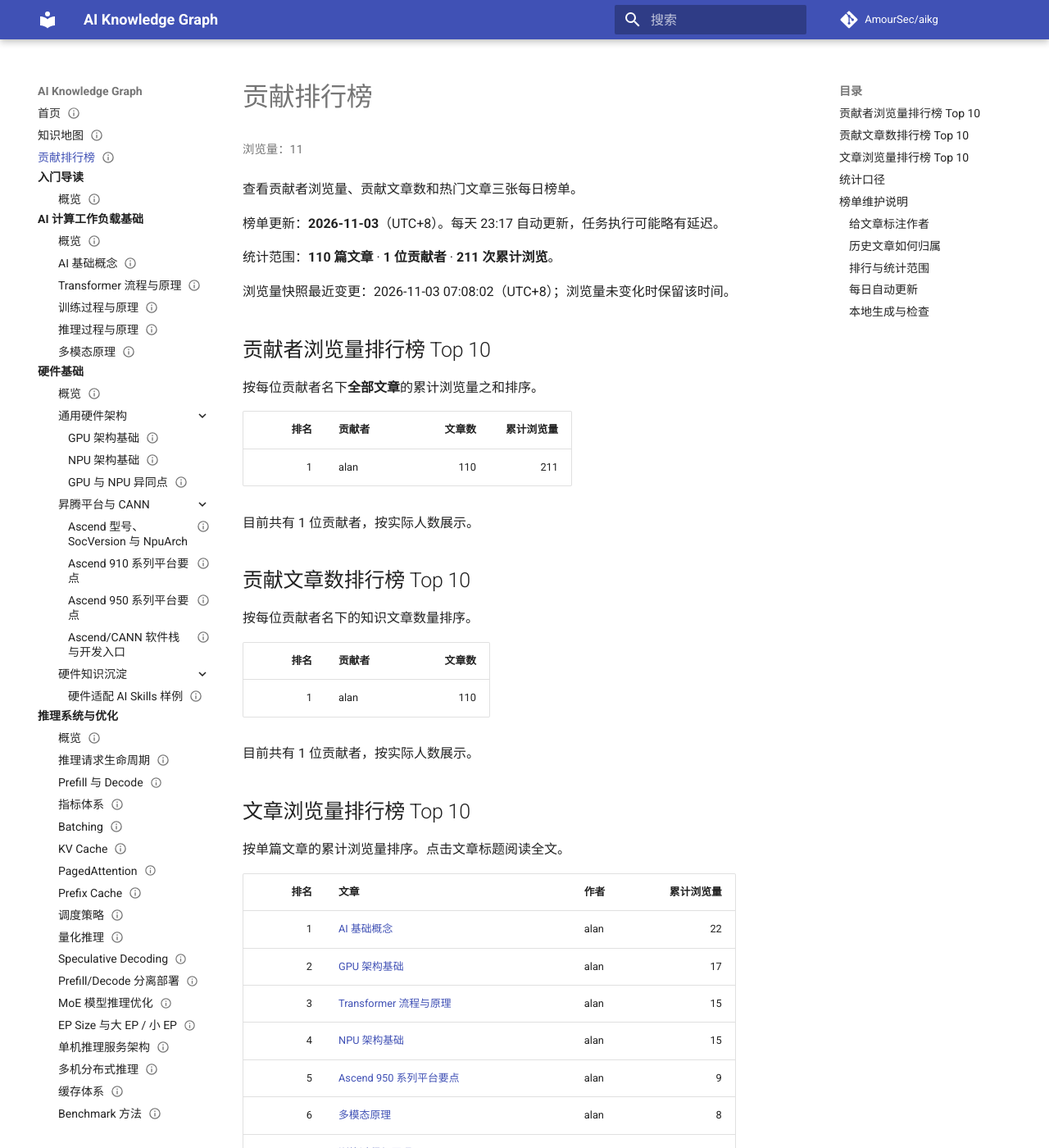
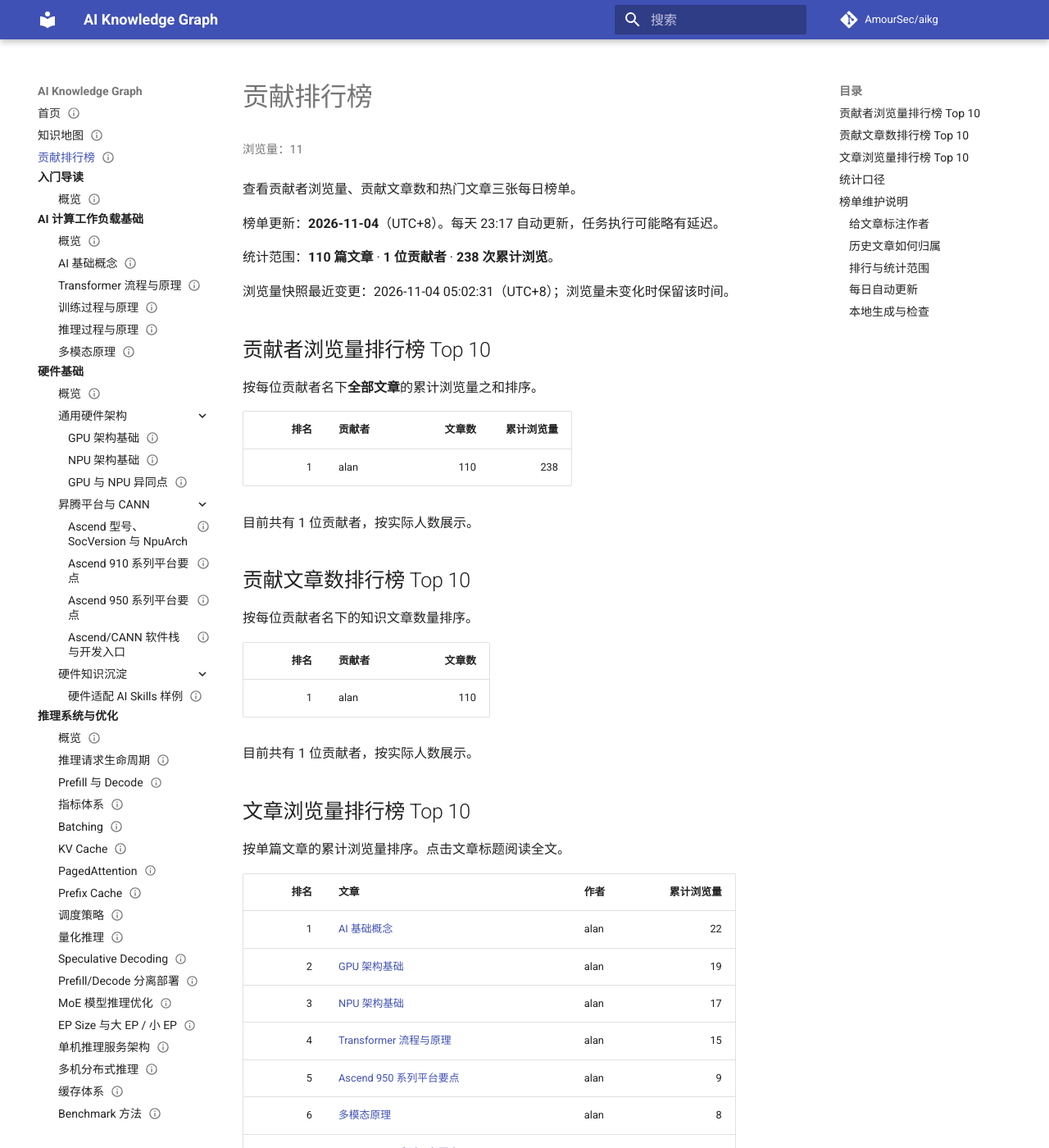
Before and after one commit to AmourSec/aikg, an MkDocs documentation site: the page built from docs/contribution-leaderboard.md, in a window 1280 px wide and 1400 px high. Shown: the whole window at 82% size. Built offline with MkDocs 1.6.1 and Material for MkDocs 9.7.7, drawn with Linux system fonts in a browser that asks for light colours; comment, search, counter and statistics services are not loaded; part of the change alters nothing that is shown; some of the changed text lies outside the part shown.

Commit message:
chore: update page views and contribution leaderboard [skip ci]

```diff
--- a/docs/assets/data/pageviews.json
+++ b/docs/assets/data/pageviews.json
@@ -1,10 +1,10 @@
 {
   "schema_version": 1,
-  "updated_at": "2026-11-03T07:08:02+08:00",
+  "updated_at": "2026-11-04T05:02:31+08:00",
   "pages": {
     "/": 1,
     "/02-ai-workloads/ai-fundamentals/": 5,
-    "/aikg/": 134,
+    "/aikg/": 135,
     "/aikg/01-getting-started/": 15,
     "/aikg/02-ai-workloads/": 15,
     "/aikg/02-ai-workloads/ai-fundamentals/": 17,
@@ -14,8 +14,9 @@
     "/aikg/02-ai-workloads/transformer/": 15,
     "/aikg/03-inference-systems/": 5,
     "/aikg/03-inference-systems/batching/": 2,
-    "/aikg/03-inference-systems/benchmark-methodology/": 2,
-    "/aikg/03-inference-systems/distributed-inference/": 2,
+    "/aikg/03-inference-systems/benchmark-methodology/": 4,
+    "/aikg/03-inference-systems/cache-system/": 1,
+    "/aikg/03-inference-systems/distributed-inference/": 3,
     "/aikg/03-inference-systems/ep-size-large-small-ep/": 2,
     "/aikg/03-inference-systems/kv-cache/": 4,
     "/aikg/03-inference-systems/metrics/": 4,
@@ -25,20 +26,26 @@
     "/aikg/03-inference-systems/rag-agent-workloads/": 1,
     "/aikg/03-inference-systems/request-lifecycle/": 5,
     "/aikg/03-inference-systems/scheduling/": 1,
-    "/aikg/03-inference-systems/sglang/": 1,
+    "/aikg/03-inference-systems/sglang/": 3,
     "/aikg/03-inference-systems/single-node-serving-architecture/": 1,
     "/aikg/03-inference-systems/speculative-decoding/": 3,
-    "/aikg/03-inference-systems/vllm/": 5,
-    "/aikg/04-training-systems/": 1,
+    "/aikg/03-inference-systems/tensorrt-llm/": 1,
+    "/aikg/03-inference-systems/vllm/": 6,
+    "/aikg/04-training-systems/": 2,
+    "/aikg/04-training-systems/batch-gradient-accumulation/": 2,
+    "/aikg/04-training-systems/data-pipeline/": 1,
+    "/aikg/04-training-systems/distributed-training-runtime/": 1,
     "/aikg/04-training-systems/evaluation-validation-checkpoint-selection/": 7,
     "/aikg/04-training-systems/expert-parallel-moe-training/": 3,
     "/aikg/04-training-systems/flux-kernel-fusion/": 1,
     "/aikg/04-training-systems/hybrid-parallelism-composition/": 1,
+    "/aikg/04-training-systems/memory-composition-optimization/": 1,
     "/aikg/04-training-systems/muon-optimizer/": 1,
     "/aikg/04-training-systems/pipeline-parallel/": 2,
     "/aikg/04-training-systems/sequence-context-parallel/": 1,
-    "/aikg/04-training-systems/training-data-mixing-sampling-effective-tokens/": 1,
-    "/aikg/04-training-systems/training-lifecycle/": 1,
+    "/aikg/04-training-systems/training-data-mixing-sampling-effective-tokens/": 2,
+    "/aikg/04-training-systems/training-lifecycle/": 2,
+    "/aikg/04-training-systems/vocab-output-cross-entropy/": 1,
     "/aikg/05-kernels-compilers/": 7,
     "/aikg/05-kernels-compilers/attention-computation-patterns/": 7,
     "/aikg/05-kernels-compilers/megakernel-persistent-automatic-generation/": 5,
@@ -52,20 +59,21 @@
     "/aikg/07-cluster-infra/gpu-topology-numa-mig-mps-isolation/": 1,
     "/aikg/07-cluster-infra/node-lifecycle-health-maintenance/": 2,
     "/aikg/07-cluster-infra/rdma-network-nccl-topology-congestion/": 3,
-    "/aikg/08-benchmark-capacity/inference-capacity-modeling/": 1,
+    "/aikg/08-benchmark-capacity/inference-capacity-modeling/": 3,
     "/aikg/08-benchmark-capacity/queueing-model-tail-latency/": 1,
     "/aikg/08-benchmark-capacity/roofline-analysis-compute-bandwidth/": 2,
     "/aikg/09-reliability-observability/ai-failure-modes-gpu-nccl-network-storage/": 2,
     "/aikg/10-papers-cases/adr/": 1,
     "/aikg/10-papers-cases/ai-system-architecture/": 3,
     "/aikg/12-hardware-basics/": 7,
-    "/aikg/12-hardware-basics/ascend-910-series/": 5,
+    "/aikg/12-hardware-basics/ai-skills-sample/": 1,
+    "/aikg/12-hardware-basics/ascend-910-series/": 8,
     "/aikg/12-hardware-basics/ascend-950-series/": 9,
     "/aikg/12-hardware-basics/ascend-npu-models/": 5,
     "/aikg/12-hardware-basics/cann-stack/": 1,
-    "/aikg/12-hardware-basics/gpu-architecture-basics/": 17,
-    "/aikg/12-hardware-basics/gpu-npu-comparison/": 2,
-    "/aikg/12-hardware-basics/npu-basics/": 15,
+    "/aikg/12-hardware-basics/gpu-architecture-basics/": 19,
+    "/aikg/12-hardware-basics/gpu-npu-comparison/": 3,
+    "/aikg/12-hardware-basics/npu-basics/": 17,
     "/aikg/13-contribution-leaderboard/": 2,
     "/aikg/13-contribution-leaderboard/maintenance/": 1,
     "/aikg/99-templates/benchmark-report/": 1,
--- a/docs/contribution-leaderboard.md
+++ b/docs/contribution-leaderboard.md
@@ -4,7 +4,7 @@ description: 每日更新的贡献者浏览量、贡献文章数和文章浏览
 status: reviewed
 owner: maintainers
 license: CC-BY-4.0
-updated: 2026-11-03
+updated: 2026-11-04
 ---
 
 # 贡献排行榜
@@ -13,11 +13,11 @@ updated: 2026-11-03
 
 查看贡献者浏览量、贡献文章数和热门文章三张每日榜单。
 
-榜单更新：**2026-11-03**（UTC+8）。每天 23:17 自动更新，任务执行可能略有延迟。
+榜单更新：**2026-11-04**（UTC+8）。每天 23:17 自动更新，任务执行可能略有延迟。
 
-统计范围：**110 篇文章** · **1 位贡献者** · **211 次累计浏览**。
+统计范围：**110 篇文章** · **1 位贡献者** · **238 次累计浏览**。
 
-浏览量快照最近变更：2026-11-03 07:08:02（UTC+8）；浏览量未变化时保留该时间。
+浏览量快照最近变更：2026-11-04 05:02:31（UTC+8）；浏览量未变化时保留该时间。
 
 ## 贡献者浏览量排行榜 Top 10
 
@@ -25,7 +25,7 @@ updated: 2026-11-03
 
 | 排名 | 贡献者 | 文章数 | 累计浏览量 |
 | ---: | --- | ---: | ---: |
-| 1 | alan | 110 | 211 |
+| 1 | alan | 110 | 238 |
 
 目前共有 1 位贡献者，按实际人数展示。
 
@@ -46,15 +46,15 @@ updated: 2026-11-03
 | 排名 | 文章 | 作者 | 累计浏览量 |
 | ---: | --- | --- | ---: |
 | 1 | [AI 基础概念](02-ai-workloads/ai-fundamentals.md) | alan | 22 |
-| 2 | [GPU 架构基础](12-hardware-basics/gpu-architecture-basics.md) | alan | 17 |
-| 3 | [Transformer 流程与原理](02-ai-workloads/transformer.md) | alan | 15 |
-| 4 | [NPU 架构基础](12-hardware-basics/npu-basics.md) | alan | 15 |
+| 2 | [GPU 架构基础](12-hardware-basics/gpu-architecture-basics.md) | alan | 19 |
+| 3 | [NPU 架构基础](12-hardware-basics/npu-basics.md) | alan | 17 |
+| 4 | [Transformer 流程与原理](02-ai-workloads/transformer.md) | alan | 15 |
 | 5 | [Ascend 950 系列平台要点](12-hardware-basics/ascend-950-series.md) | alan | 9 |
 | 6 | [多模态原理](02-ai-workloads/multimodal-primer.md) | alan | 8 |
-| 7 | [训练过程与原理](02-ai-workloads/training-primer.md) | alan | 7 |
-| 8 | [Evaluation、Validation 与 Checkpoint Selection](04-training-systems/evaluation-validation-checkpoint-selection.md) | alan | 7 |
-| 9 | [Attention 机制与计算模式](05-kernels-compilers/attention-computation-patterns.md) | alan | 7 |
-| 10 | [Prefill 与 Decode](03-inference-systems/prefill-decode.md) | alan | 6 |
+| 7 | [Ascend 910 系列平台要点](12-hardware-basics/ascend-910-series.md) | alan | 8 |
+| 8 | [训练过程与原理](02-ai-workloads/training-primer.md) | alan | 7 |
+| 9 | [Evaluation、Validation 与 Checkpoint Selection](04-training-systems/evaluation-validation-checkpoint-selection.md) | alan | 7 |
+| 10 | [Attention 机制与计算模式](05-kernels-compilers/attention-computation-patterns.md) | alan | 7 |
 
 ## 统计口径
 
```
